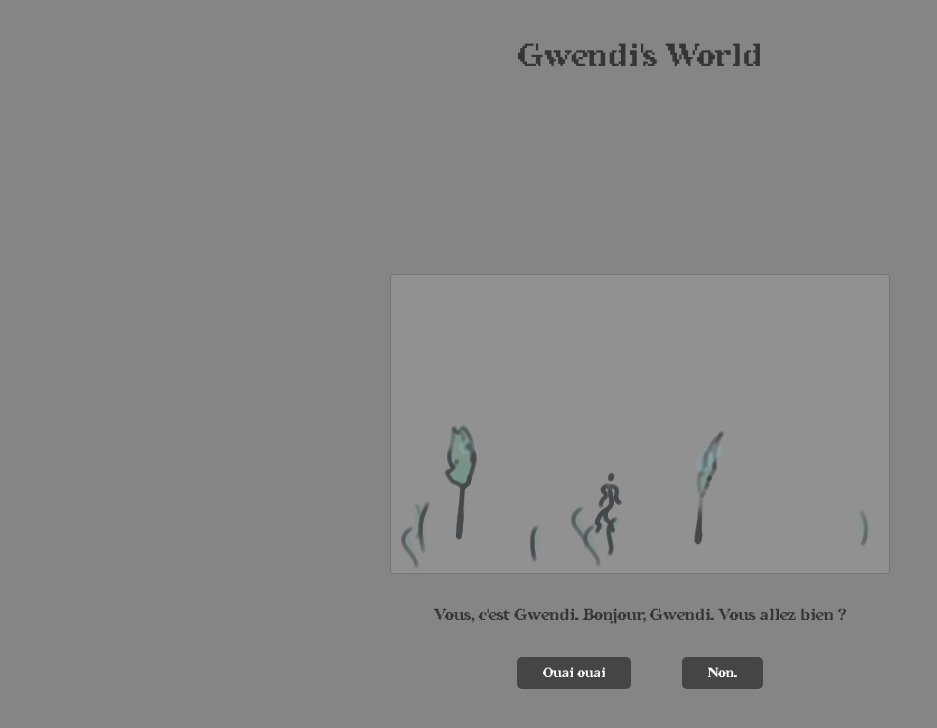
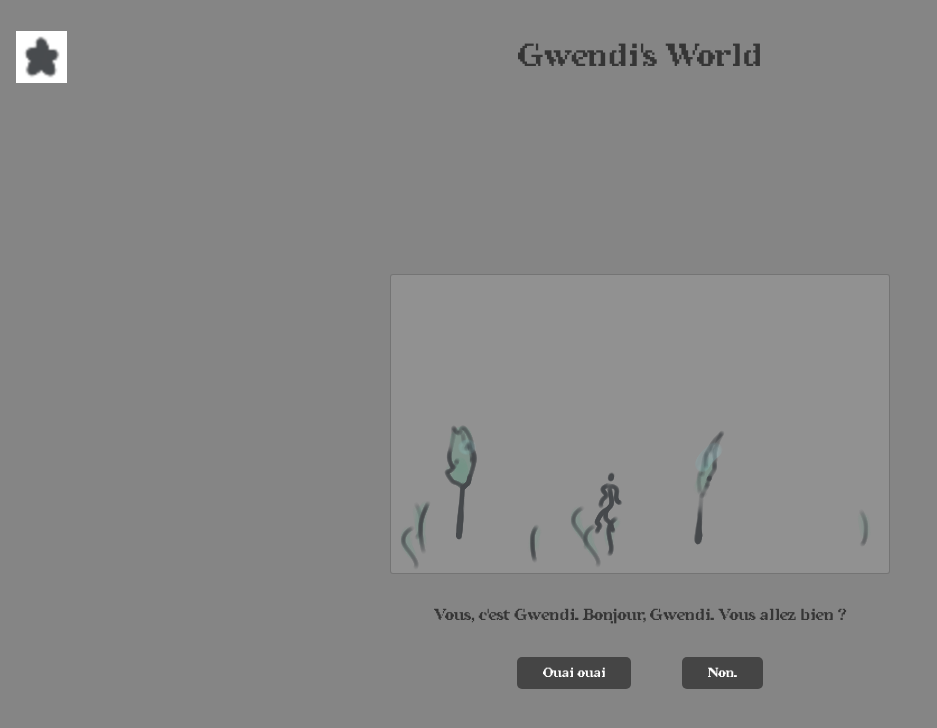
Before and after one commit to AnaelleJaffre/Gwendis-world, a website built with Vite: page gwendis-world/index.html in a window 1280 px wide. Shown: the whole page, without its empty margins (0-937 px from the left). Built offline with nearby package versions, Linux system fonts and the light colour scheme.

Commit message:
Ajout d'une image pour symboliser l'accueil (sans lien)

```diff
--- /dev/null
+++ b/gwendis-world/src/components/interface/ElementsInterface/Etoile.ts
@@ -0,0 +1,9 @@
+// Etoile.ts
+import urlEtoile from '../../../assets/images/indications/etoile.gif'
+
+export function Etoile(): HTMLImageElement {
+  const image: HTMLImageElement = document.createElement('img')
+  image.src = urlEtoile
+  image.alt = 'Etoile'
+  return image
+}
--- a/gwendis-world/src/components/interface/Header/Header.css
+++ b/gwendis-world/src/components/interface/Header/Header.css
@@ -1,6 +1,26 @@
 header {
     display: grid;
-    justify-content: center;
+    grid-template-columns: 1fr auto 1fr;
+    align-items: center;
+    padding: 2vh;
     justify-self: stretch;
-    padding: 2vh;
+
+    .panneau_gauche {
+        display: flex;
+        justify-content: flex-start;
+        align-items: center;
+        gap: 5vw;
+
+        .logo_accueil {
+            width: 4vw;
+        }
+    }
+
+    .panneau_droite {
+        display: flex;
+        justify-content: flex-end;
+        align-items: center;
+        gap: 5vw;
+    }
+
 }
--- a/gwendis-world/src/components/interface/Header/Header.ts
+++ b/gwendis-world/src/components/interface/Header/Header.ts
@@ -1,4 +1,5 @@
 import './Header.css'
+import { registreElementsInterface } from '../registeElementsInterface'
 
 export function Header(): HTMLElement {
     const header: HTMLElement = document.createElement('header')
@@ -6,7 +7,16 @@ export function Header(): HTMLElement {
     const titre: HTMLHeadingElement = document.createElement('h1')
     titre.textContent = "Gwendi's World"
 
-    header.append(titre)
+    const panneauGauche: HTMLDivElement = document.createElement('div')
+    panneauGauche.className = 'panneau_gauche'
+    const logoAccueil: HTMLElement = registreElementsInterface['etoile']()
+    logoAccueil.className = 'logo_accueil'
+    panneauGauche.append(logoAccueil)
+
+    const panneauDroite: HTMLDivElement = document.createElement('div')
+    panneauDroite.className = 'panneau_droite'
+
+    header.append(panneauGauche, titre, panneauDroite)
 
     return header
 }
--- /dev/null
+++ b/gwendis-world/src/components/interface/registeElementsInterface.ts
@@ -0,0 +1,5 @@
+import { Etoile } from "./ElementsInterface/Etoile"
+
+export const registreElementsInterface: Record<string, () => HTMLElement> = {
+    etoile: Etoile
+}
```
